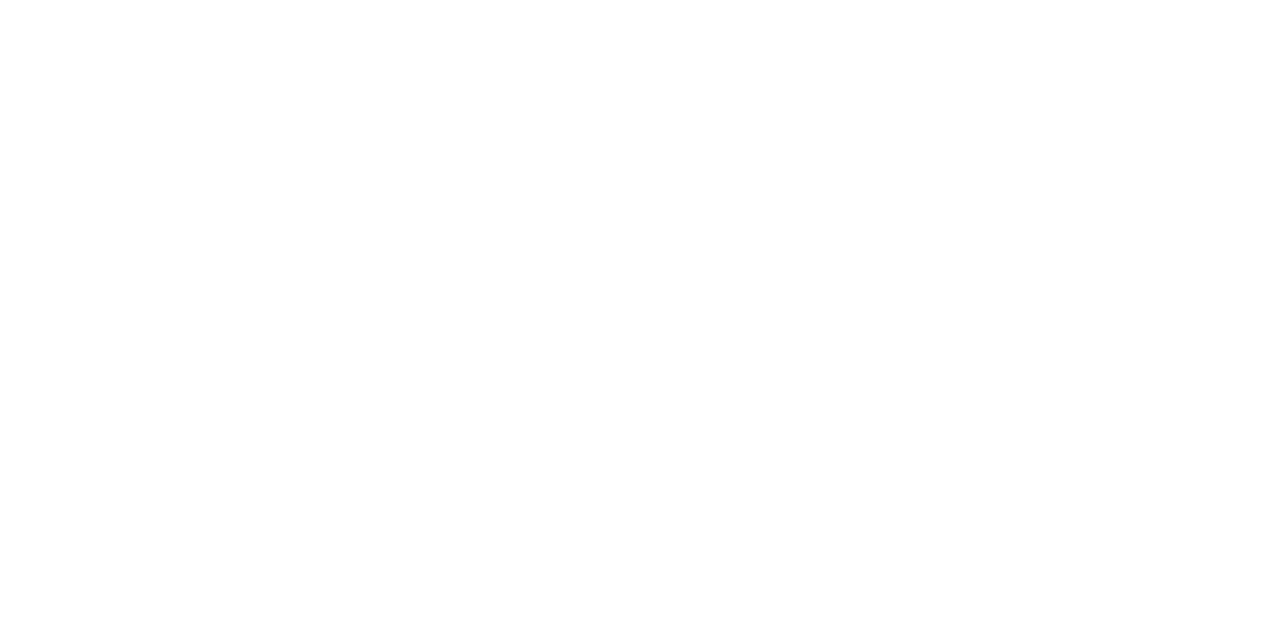
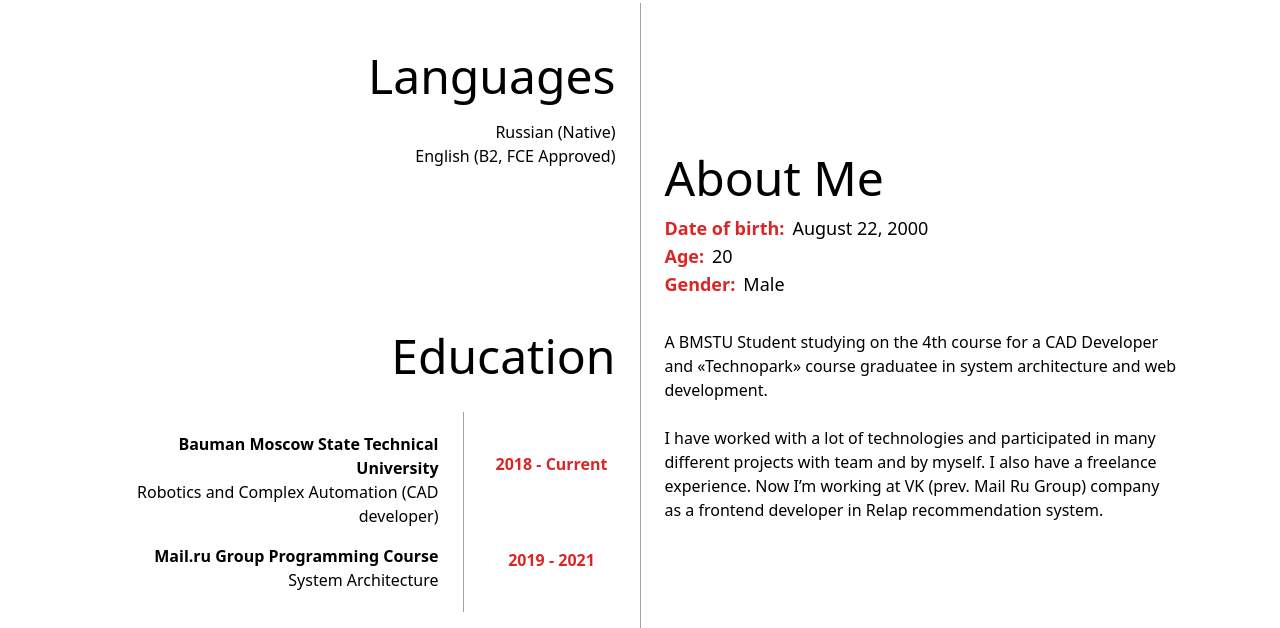
Before and after one commit to alexey-ershkov/alersh, a React app: page / in a window 1280 px wide. Shown: the part 864-1492 px from the top of the page. Before the commit the page ends 800 px from the top, so only its background shows below. Built offline with nearby package versions, Linux system fonts and the light colour scheme.

Commit message:
done about

```diff
--- /dev/null
+++ b/src/pages/home/components/Details/components/AboutMe/index.tsx
@@ -0,0 +1,28 @@
+import React from 'react';
+import Title from '../../../../../../ui/components/Title';
+import NamedText from '../../../../../../ui/components/NamedText';
+import Text from '../../../../../../ui/components/Text';
+
+interface Props {
+  className?: string;
+}
+
+const AboutMe: React.FC<Props> = ({ className = '' }) => {
+  return (
+    <div className={`${className} flex flex-col items-start justify-center`}>
+      <Title>About Me</Title>
+      <NamedText name="Date of birth:" text="August 22, 2000" />
+      <NamedText name="Age:" text="20" />
+      <NamedText name="Gender:" text="Male" />
+      <Text className={'text-left w-5/6 mt-8 whitespace-pre-line'}>
+        A BMSTU Student studying on the 4th course for a CAD Developer and «Technopark» course
+        graduatee in system architecture and web development. {'\n\n'} I have worked with a lot of
+        technologies and participated in many different projects with team and by myself. I also
+        have a freelance experience. Now I’m working at VK (prev. Mail Ru Group) company as a
+        frontend developer in Relap recommendation system.
+      </Text>
+    </div>
+  );
+};
+
+export default AboutMe;
--- /dev/null
+++ b/src/pages/home/components/Details/components/Education/index.tsx
@@ -0,0 +1,36 @@
+import React from 'react';
+import Title from '../../../../../../ui/components/Title';
+import Divider from '../../../../../../ui/components/Divider';
+import Text from '../../../../../../ui/components/Text';
+import TextWithBoldNaming from '../../../../../../ui/components/TextWithBoldNaming';
+
+interface Props {
+  className?: string;
+}
+
+const Education: React.FC<Props> = ({ className = '' }) => {
+  return (
+    <div className={`flex flex-col items-end justify-center ${className}`}>
+      <Title>Education</Title>
+      <div className={'flex items-center justify-center h-60'}>
+        <div>
+          <TextWithBoldNaming
+            boldText="Bauman Moscow State Technical University"
+            text="Robotics and Complex Automation (CAD developer)"
+          />
+          <TextWithBoldNaming
+            boldText="Mail.ru Group Programming Course"
+            text="System Architecture"
+          />
+        </div>
+        <Divider />
+        <div className={'flex flex-col h-4/5 w-32 items-center justify-around'}>
+          <Text className={'text-red-600 font-bold'}>2018 - Current</Text>
+          <Text className={'text-red-600 font-bold'}>2019 - 2021</Text>
+        </div>
+      </div>
+    </div>
+  );
+};
+
+export default Education;
--- /dev/null
+++ b/src/pages/home/components/Details/components/Languages/index.tsx
@@ -0,0 +1,16 @@
+import React from 'react';
+import Title from '../../../../../../ui/components/Title';
+import Text from '../../../../../../ui/components/Text';
+
+const Languages = () => {
+  return (
+    <div className={'flex flex-col text-right items-end justify-center'}>
+      <Title>Languages</Title>
+      <Text className={'whitespace-pre-line'}>
+        Russian (Native){'\n'} English (B2, FCE Approved)
+      </Text>
+    </div>
+  );
+};
+
+export default Languages;
--- /dev/null
+++ b/src/pages/home/components/Details/index.tsx
@@ -0,0 +1,22 @@
+import React from 'react';
+import AboutMe from './components/AboutMe';
+import Languages from './components/Languages';
+import Education from './components/Education';
+import Divider from '../../../../ui/components/Divider';
+
+const Details = () => {
+  return (
+    <div className={'w-full h-screen flex justify-center items-center'}>
+      <div className="w-1/2">
+        <Languages />
+        <Education  className={'mt-36'}/>
+      </div>
+      <Divider />
+      <div className="w-1/2">
+        <AboutMe />
+      </div>
+    </div>
+  );
+};
+
+export default Details;
--- a/src/pages/home/index.tsx
+++ b/src/pages/home/index.tsx
@@ -2,13 +2,19 @@
 
 import Contacts from './components/Contacts';
 import MainInfo from './components/MainInfo';
+import Details from './components/Details';
 
 const HomePage = () => {
   return (
-    <div className="w-full h-screen text-center grid grid-cols-1 md:grid-cols-2 items-center justify-items-center">
-      <MainInfo />
-      <Contacts />
-    </div>
+    <>
+      <div className="w-full h-screen text-center grid grid-cols-1 md:grid-cols-2 items-center justify-items-center">
+        <MainInfo />
+        <Contacts />
+      </div>
+      <div>
+        <Details />
+      </div>
+    </>
   );
 };
 
--- /dev/null
+++ b/src/ui/components/Divider/index.tsx
@@ -0,0 +1,7 @@
+import React from 'react';
+
+const Divider = () => {
+  return <div className={'w-px mx-6 h-5/6 bg-gray-400'} />;
+};
+
+export default Divider;
--- /dev/null
+++ b/src/ui/components/NamedText/index.tsx
@@ -0,0 +1,17 @@
+import React from 'react';
+
+interface Props {
+  name: string;
+  text: string;
+}
+
+const NamedText: React.FC<Props> = ({ name, text }) => {
+  return (
+    <div className={'flex items-center justify-center text-lg'}>
+      <div className={'font-sans font-semibold text-red-600 mr-2'}>{name}</div>
+      <div>{text}</div>
+    </div>
+  );
+};
+
+export default NamedText;
--- /dev/null
+++ b/src/ui/components/Text/index.tsx
@@ -0,0 +1,11 @@
+import React from 'react';
+
+interface Props {
+  className?: string;
+}
+
+const Text: React.FC<Props> = ({ children, className = '' }) => {
+  return <div className={`font-sans my-2 text-base ${className}`}>{children}</div>;
+};
+
+export default Text;
--- /dev/null
+++ b/src/ui/components/TextWithBoldNaming/index.tsx
@@ -0,0 +1,20 @@
+import React from 'react';
+import Text from '../Text';
+
+interface Props {
+  boldText: string;
+  text: string;
+}
+
+const TextWithBoldNaming: React.FC<Props> = ({ boldText, text }) => {
+  return (
+    <div className={'flex flex-col items-end justify-between text-right'}>
+      <Text className={'w-10/12'}>
+        <div className={'font-bold'}>{boldText}</div>
+        {text}
+      </Text>
+    </div>
+  );
+};
+
+export default TextWithBoldNaming;
--- a/src/ui/components/Title/index.tsx
+++ b/src/ui/components/Title/index.tsx
@@ -5,7 +5,7 @@
 }
 
 const Title: React.FC<Props> = ({ children, className = '' }) => {
-  return <div className={`font-sans text-5xl my-1 ${className}`}>{children}</div>;
+  return <div className={`font-sans text-5xl my-3 ${className}`}>{children}</div>;
 };
 
 export default Title;
```
